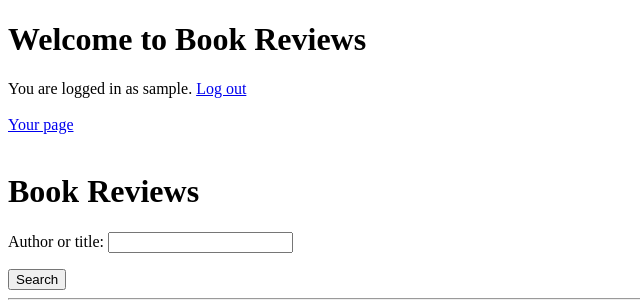
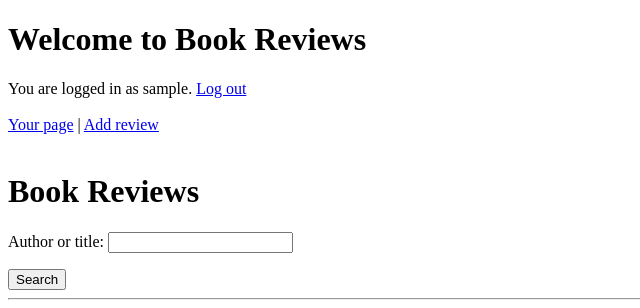
Before and after one commit to minttugomez/kirja-arvostelut, a Flask app: template templates/index.html in a window 1280 px wide. Shown: the top 308 px of the page, without its empty margins (0-640 px from the left). Run offline with Flask 3, Linux system fonts and the light colour scheme; the visitor is signed in with stand-in values (Sample User, id 1); the template is opened without the code that fills it: most values are stand-ins (such as "Sample title", 1, 10 or a date in 2020).

Commit message:
make links to add review more intuitive

```diff
--- a/templates/index.html
+++ b/templates/index.html
@@ -18,7 +18,7 @@
   <p>
     You are logged in as {{ session.username }}. <a href="/logout">Log out</a> <br/>
     <br />
-    <a href="/user/{{ user_id }}">Your page</a> <br />
+    <a href="/user/{{ user_id }}">Your page</a> | <a href="/new_review">Add review</a> <br />
     <br />
   </p>
 
--- a/templates/userpage.html
+++ b/templates/userpage.html
@@ -26,9 +26,7 @@
   </p>
   {% if is_owner %}
   <p>
-    <a href="/logout">Log out</a> <br/>
-    <br />
-    <a href="/new_review">New Review</a> <br />
+    <a href="/new_review">Add review</a> | <a href="/logout">Log out</a> <br />
     <br />
   </p>
   {% endif %}
```
